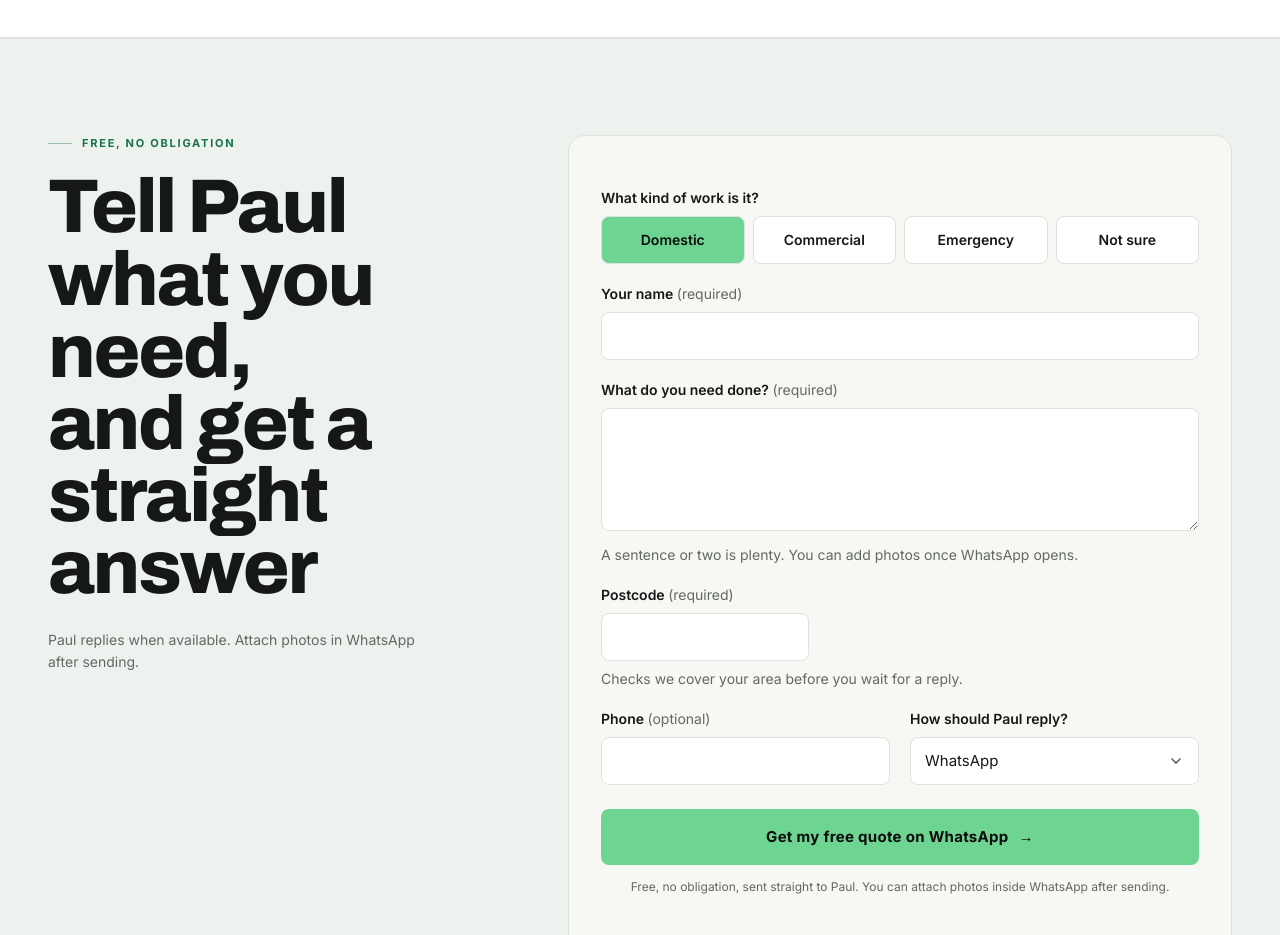
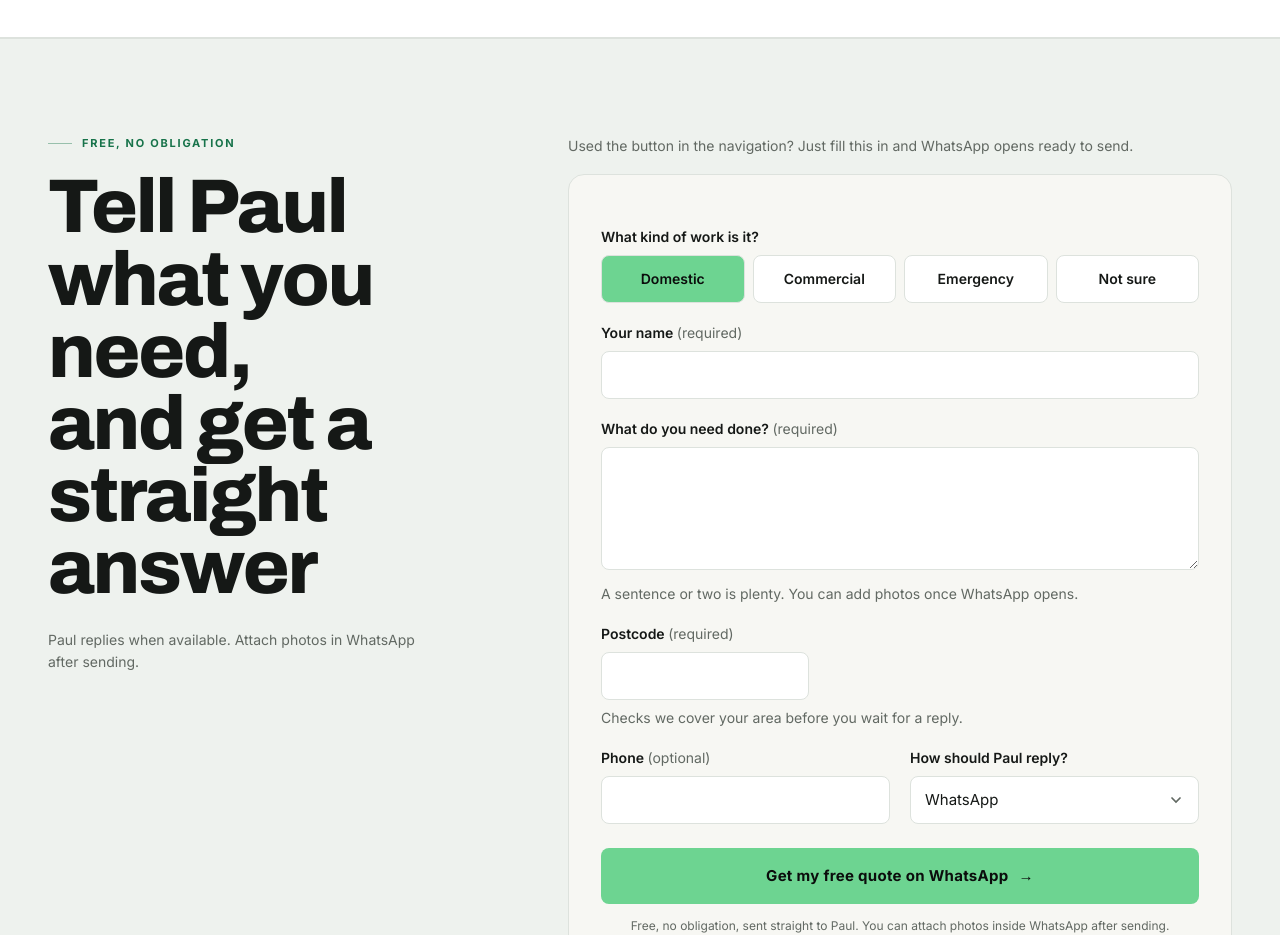
Before and after one commit to Tradetitan66/pi-electrical-live, a Next.js app: page / in a window 1280 px wide. Shown: the part 5900-6835 px from the top of the page. Built offline with nearby package versions, Linux system fonts and the light colour scheme.

Commit message:
add header reference text above form in FinalCta

```diff
--- a/src/components/FinalCta.tsx
+++ b/src/components/FinalCta.tsx
@@ -40,6 +40,9 @@ export default function FinalCta() {
 
           {/* Form */}
           <div className="lg:col-span-7">
+            <p className="mb-4 text-sm leading-relaxed text-muted">
+              Used the button in the navigation? Just fill this in and WhatsApp opens ready to send.
+            </p>
             <div className="rounded-2xl border border-line bg-warm p-5 shadow-[0_1px_0_0_rgba(21,24,22,0.06)] sm:p-8">
               <WhatsAppQuoteForm />
             </div>
```
